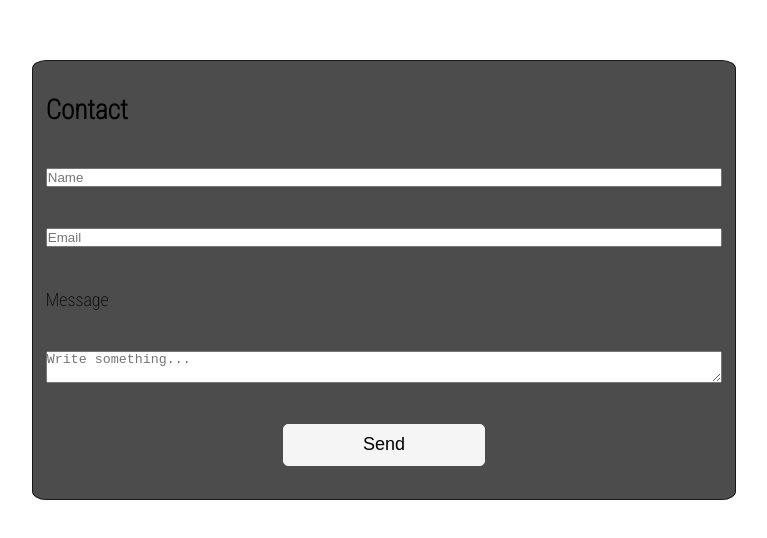
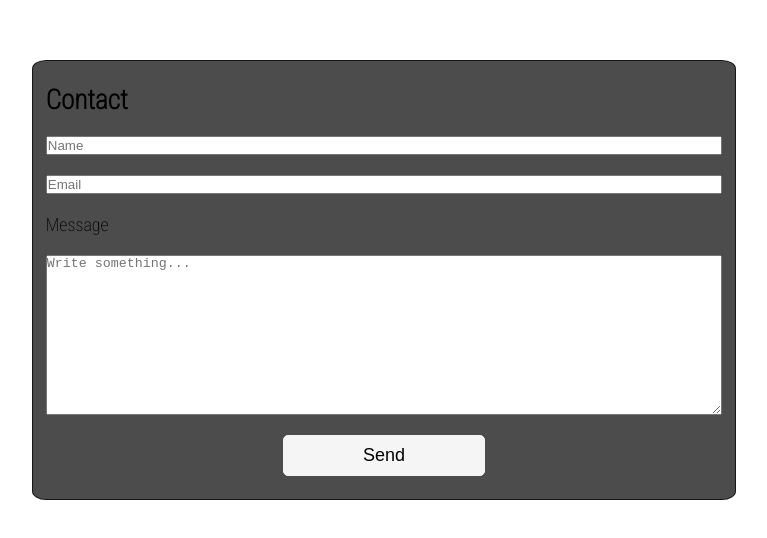
Before and after one commit to birkedibirinsan/contact-page, a plain HTML site: page index.html in a window 1280 px wide. Shown: the part 120-658 px from the top of the page, without its empty margins (256-1023 px from the left). Drawn offline with Linux system fonts and the light colour scheme.

Commit message:
message alanı genisletildi

```diff
--- a/style.css
+++ b/style.css
@@ -48,6 +48,10 @@ body {
     border-radius: 5px;
 }
 
+#message {
+    height: 10rem;
+}
+
 .btn:hover {
     background-color: transparent;
     color: whitesmoke;
```
